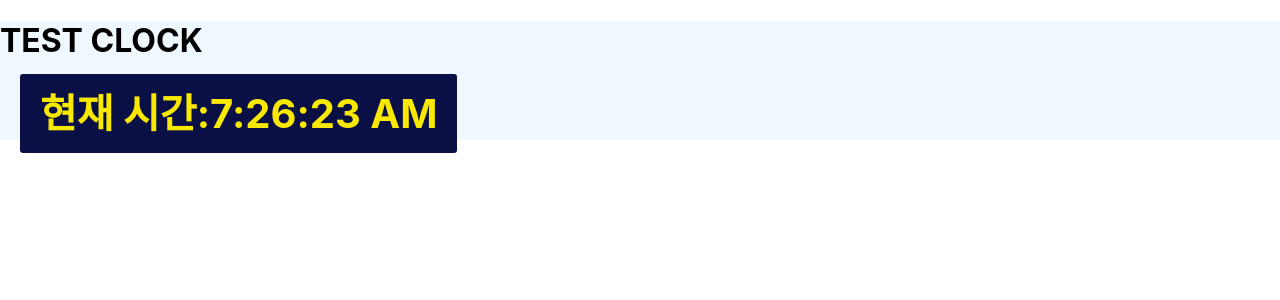
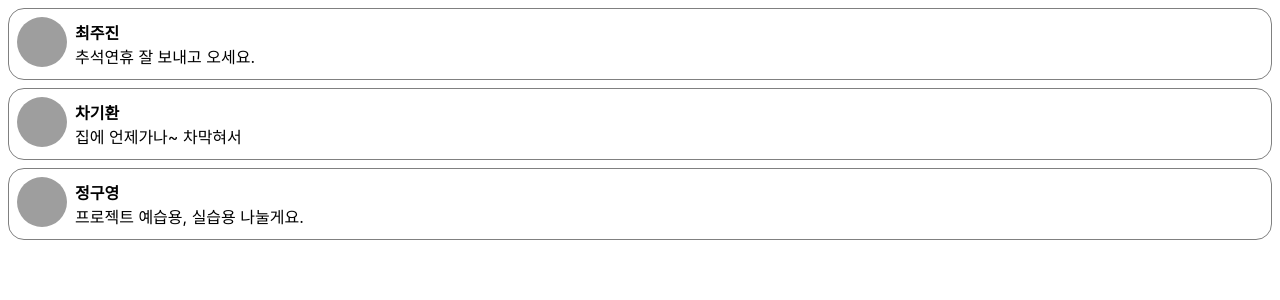
Before and after one commit to B612-jujin/ReactProjects2024, a React (Create React App) app: page / in a window 1280 px wide. Shown: the top 300 px of the page. Built offline with nearby package versions, Linux system fonts and the light colour scheme; grey boxes are pictures that could not be loaded.

Commit message:
React chp5

```diff
--- a/src/chp02/styles.css
+++ b/src/chp02/styles.css
@@ -1,8 +1,8 @@
-body{
-    background-color: #282c34;
-}
+/*body{*/
+/*    background-color: #282c34;*/
+/*}*/
 
-h1 {
-    color: #61dafb;
-    font-style: italic;
-}
+/*h1 {*/
+/*    color: #61dafb;*/
+/*    font-style: italic;*/
+/*}*/
--- a/src/chp03/Book.css
+++ b/src/chp03/Book.css
@@ -1,7 +1,7 @@
-h1{
-    color: aliceblue;
-}
+/*h1{*/
+/*    color: aliceblue;*/
+/*}*/
 
-h2{
-    color: lightskyblue;
-}
+/*h2{*/
+/*    color: lightskyblue;*/
+/*}*/
--- a/src/chp04/Button.css
+++ b/src/chp04/Button.css
@@ -1,18 +1,13 @@
-div{
-    background-color: aliceblue;
+button{
+
 }
-
-button{
+.bg-green{
     all: unset;
     background-color: cornflowerblue;
     color: white;
     padding: 5px 20px;
     border-radius: 10px;
     cursor: pointer;
-}
-.bg-green{
-    color: lightskyblue;
-    background-color: lightslategrey;
 }
 .bg-red
 {
--- /dev/null
+++ b/src/chp05/Comment.jsx
@@ -0,0 +1,61 @@
+import React from "react";
+
+const styles = {
+    wrapper: {
+        margin: 8,
+        padding: 8,
+        display: "flex",
+        flexDirection: "row",
+        border: "1px solid grey",
+        borderRadius: 16,
+    },
+    imageContainer: {},
+    image: {
+        width: 50,
+        height:50,
+        borderRadius: 25,
+    },
+    contentContainer: {
+        marginLeft: 8,
+        display: "flex",
+        flexDirection: "column",
+        justifyContent: "center",
+    },
+    nameText: {
+        color: "black",
+        fontSize: 16,
+        fontWeight: "bold",
+    },
+    commentText: {
+        color: "black",
+        fontSize: 16,
+    },
+    onMouseUp:{
+        color:"blue",
+    },
+};
+
+function Comment(props) {
+    return(
+        <div style={styles.wrapper}>
+            <div style={styles.imageContainer}>
+                <img
+                    src="https://upload.wikimedia.org/wikipedia/commons/8/89/Portrait_Placeholder.png"
+                    style={styles.image}
+                />
+            </div>
+
+            <div style={styles.contentContainer}>
+                <span id={`CM-${props.Cname}`} style={styles.nameText} onMouseOut={function (){
+                    // 1. 대상 element 선택
+                    const element = document.getElementById(`CM-${props.Cname}`);
+                    // 2. style 변경
+                    element.style.color = 'RED';
+                }}>{props.name}</span>
+                <span style={styles.commentText}>{props.comment}</span>
+            </div>
+        </div>
+    );
+}
+
+export default Comment;
--- /dev/null
+++ b/src/chp05/CommentList.jsx
@@ -0,0 +1,38 @@
+import React from "react";
+import Comment from "./Comment";
+import Button from "../chp04/Button";
+import comment from "./Comment";
+
+const comments=[
+    {
+        name:"최주진",
+        comment:"추석연휴 잘 보내고 오세요.",
+        Cname:"test1",
+    },
+    {
+        name:"차기환",
+        comment:"집에 언제가나~ 차막혀서",
+        Cname:'test2',
+    },
+    {
+        name:"정구영",
+        comment:"프로젝트 예습용, 실습용 나눌게요.",
+        Cname:'test3',
+    },
+]
+
+function CommentList(props){
+    return(
+        <div>
+            {
+                comments.map((comment)=>{
+                    return(
+                        <Comment name={comment.name} comment={comment.comment} Cname={comment.Cname}/>
+                    );
+                })
+            }
+        </div>
+    );
+}
+
+export default CommentList;
--- a/src/index.js
+++ b/src/index.js
@@ -8,16 +8,16 @@
 
 import Library from "./chp03/Library";
 import Clock from "./chp04/Clock";
+import CommentList from "./chp05/CommentList";
 
+// setInterval(()=>1000);
+const root = ReactDOM.createRoot(document.getElementById('root'));
+root.render(
+    <React.StrictMode>
+        <CommentList />
+    </React.StrictMode>
+);
 
-const root = ReactDOM.createRoot(document.getElementById('root'));
-setInterval(()=> {
-    root.render(
-        <React.StrictMode>
-            <Clock/>
-        </React.StrictMode>
-    );
-},1000);
 // If you want to start measuring performance in your app, pass a function
 // to log results (for example: reportWebVitals(console.log))
 // or send to an analytics endpoint. Learn more: https://bit.ly/CRA-vitals
```
